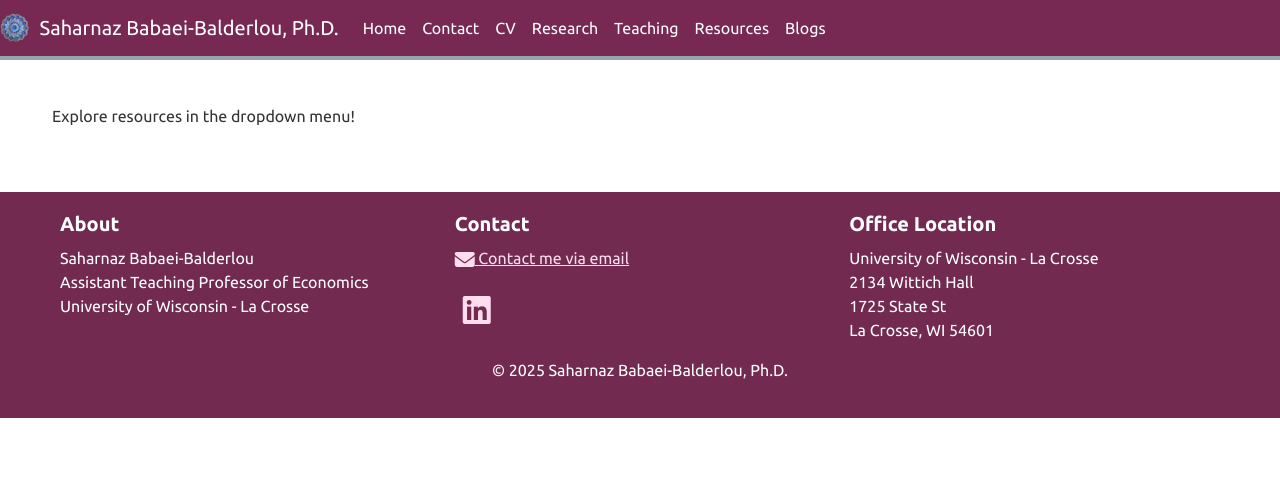
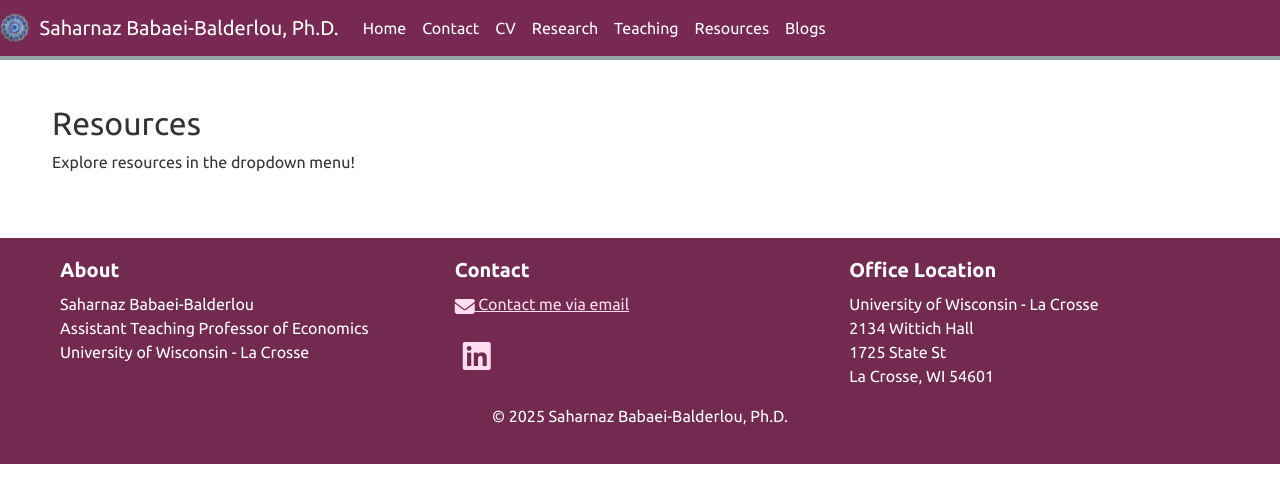
Before and after one commit to saharnazb/saharnazb.github.io, a Jekyll site: the page built from _pages/resources.md, in a window 1280 px wide. Shown: the top 503 px of the page. Built offline with Jekyll 4.4.1, drawn with Linux system fonts in a browser that asks for light colours; nearby versions of some CDN libraries; library files that are not in the unit come from our copies; a style sheet for code colours, icons or effects is not loaded.

Commit message:
Update resources.md

```diff
--- a/_pages/resources.md
+++ b/_pages/resources.md
@@ -5,4 +5,5 @@ sitemap: false
 permalink: /resources/
 ---
 
+## Resources
 Explore resources in the dropdown menu!
```
